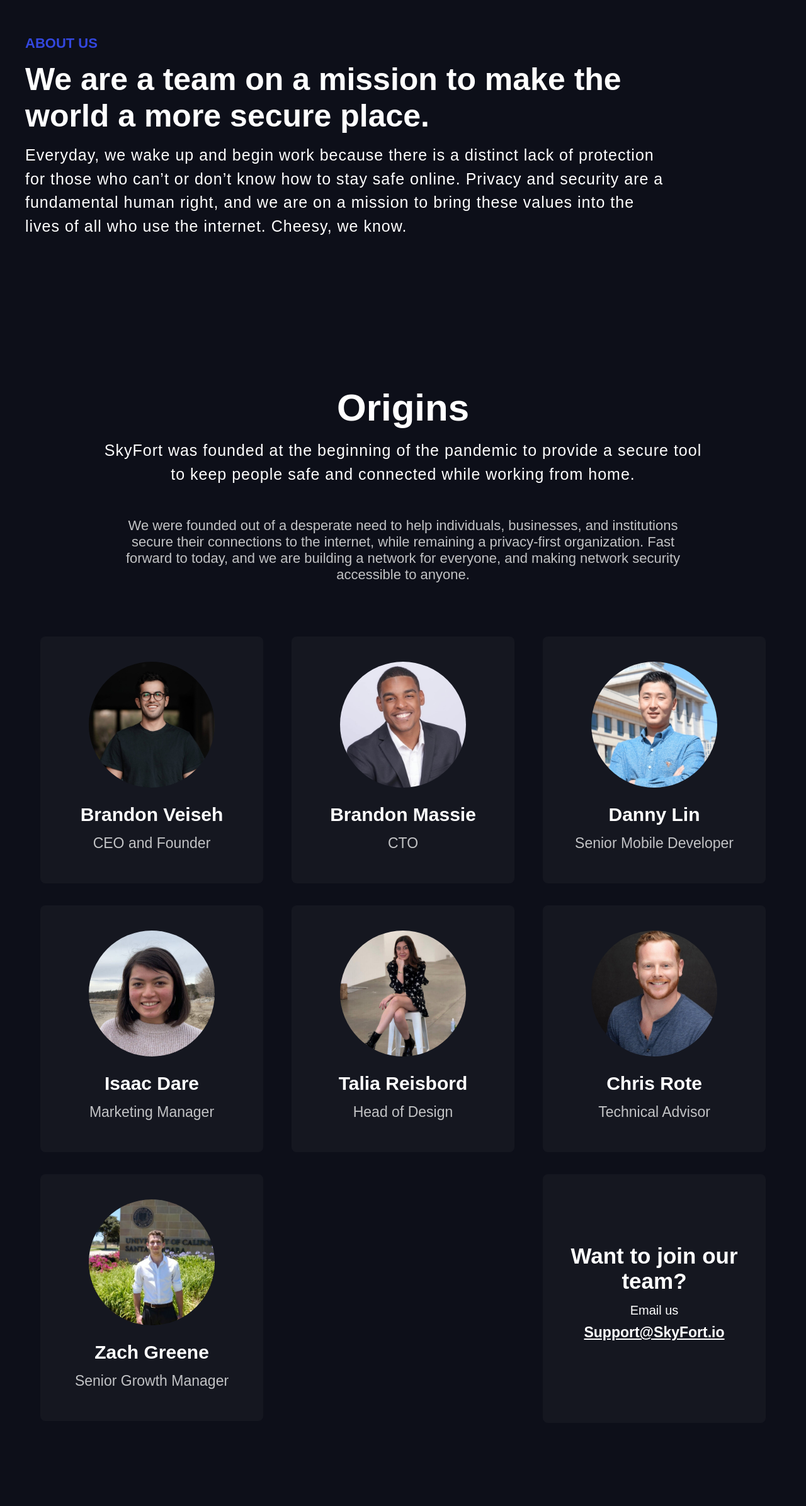
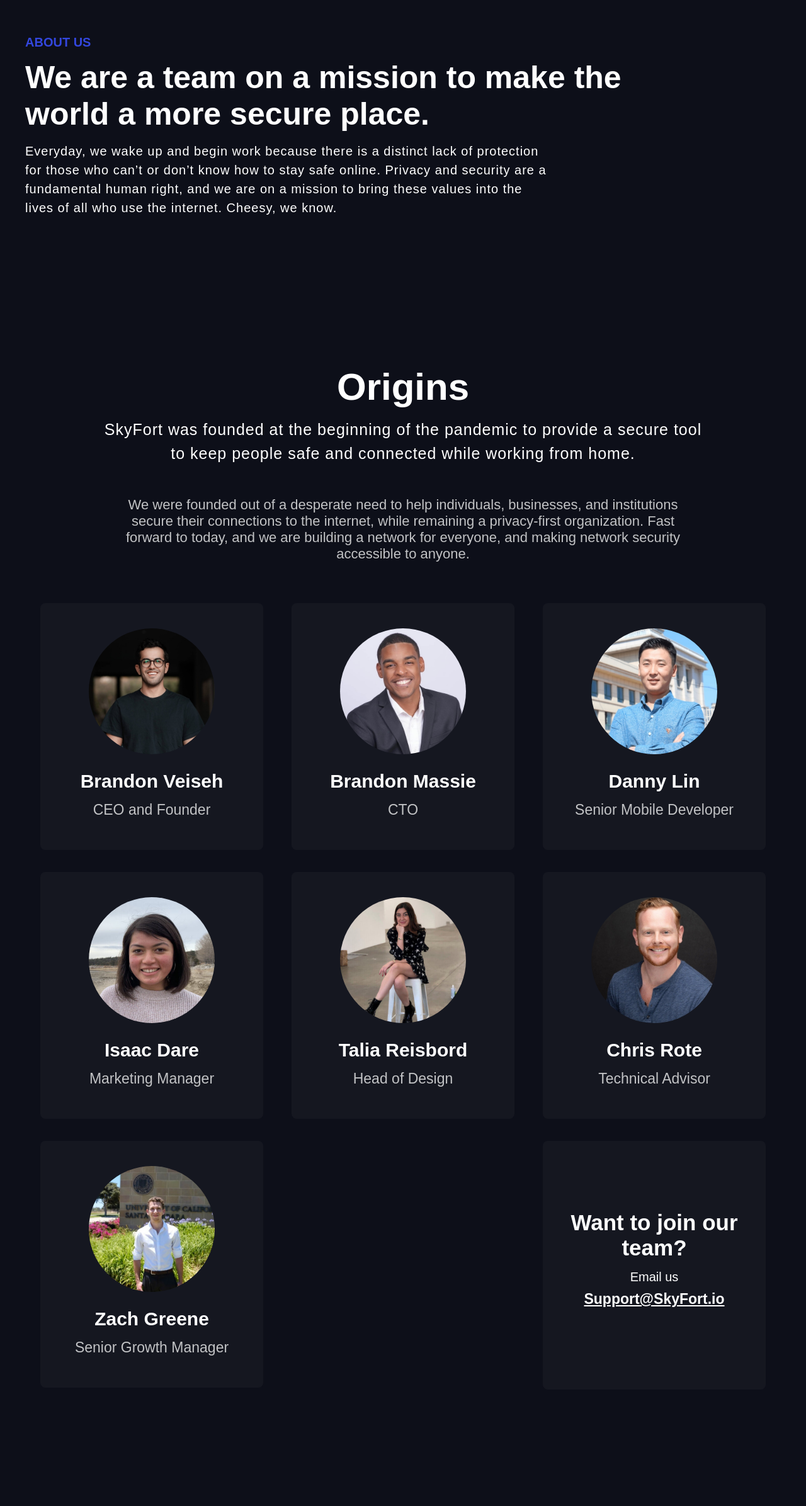
Before and after one commit to laurengus17/skyfort_heroku_repo, a React (Create React App) app: page / in a window 1280 px wide. Shown: the part 174-2566 px from the top of the page at 63% size. Built offline with nearby package versions, Linux system fonts and the light colour scheme.

Commit message:
about us

```diff
--- a/src/components/AboutLanding/AboutLanding.css
+++ b/src/components/AboutLanding/AboutLanding.css
@@ -10,7 +10,7 @@
 }
 
 .employee_container {
-    margin-top: 80px;
+    margin-top: 60px;
 }
 
 .growing_team {
--- a/src/components/AboutUs/AboutUs.css
+++ b/src/components/AboutUs/AboutUs.css
@@ -1,6 +1,6 @@
 .about_title {
     color: #3347de;
-    font-size: 22px;
+    font-size: 20px;
     font-weight: 700;
     margin-bottom: 0;
 }
@@ -12,7 +12,7 @@
 
 .mission_statement {
     color: #ffffff;
-    font-size: 25px;
+    font-size: 20px;
     line-height: 1.5em;
     letter-spacing: 1px;
 }
```
